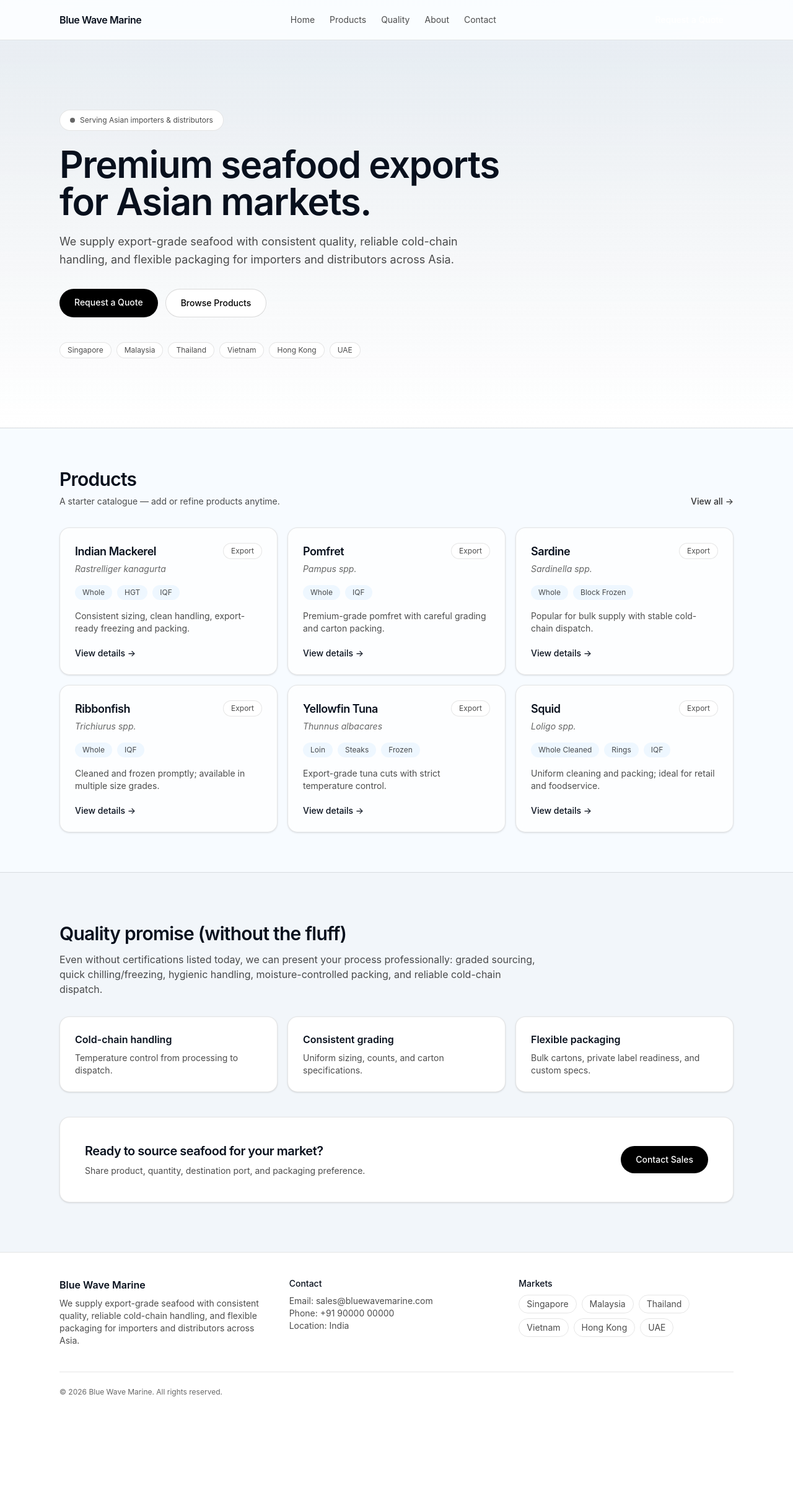
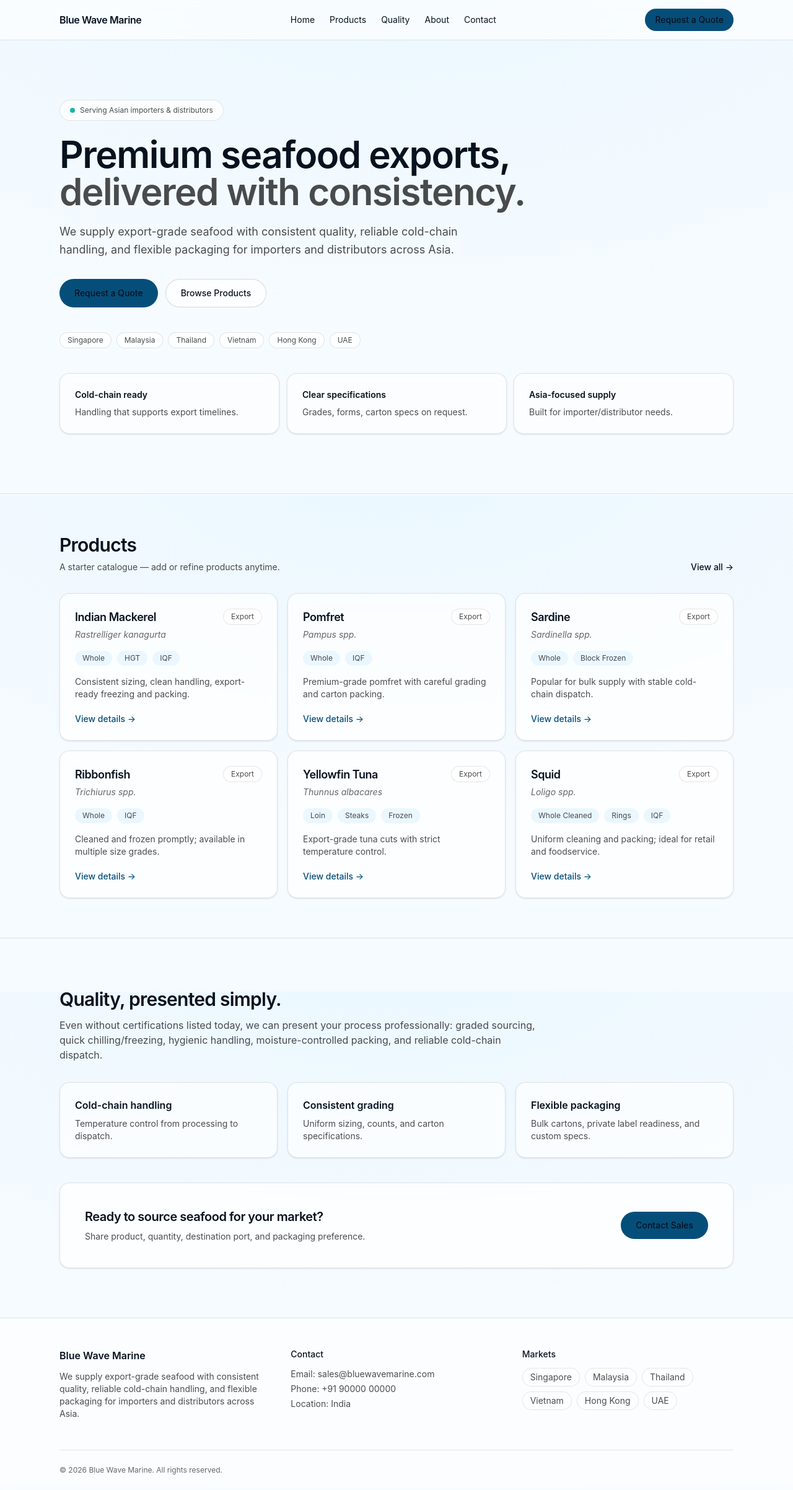
Before and after one commit to KennethMartin06/Blue_Marine_Website, a Next.js app: page / in a window 1280 px wide. Shown: the whole page at 62% size. Before the commit the page ends 2278 px from the top, so only its background shows below. Built offline with nearby package versions, Linux system fonts and the light colour scheme.

Commit message:
Fix hover pop + ennforce ocean palette + fix disappearing buttons

```diff
--- a/app/globals.css
+++ b/app/globals.css
@@ -1,23 +1,29 @@
 @import "tailwindcss";
 
-/* Oceanic + Apple-minimal design tokens */
 :root {
-  --bg: #f7fbff;
-  --bg2: #eef7ff;
-  --fg: #08101d;
-  --muted: rgba(8, 16, 29, 0.68);
-  --border: rgba(8, 16, 29, 0.12);
-  --card: rgba(255, 255, 255, 0.78);
+  --bg: #f6fbff;
+  --bg2: #eaf7ff;
+  --fg: #07121f;
+  --muted: rgba(7, 18, 31, 0.68);
+  --border: rgba(7, 18, 31, 0.12);
 
-  --ocean-1: #0b4a6f;
-  --ocean-2: #0ea5a4;
+  /* Ocean palette */
+  --ocean-700: #064e7a;
+  --ocean-600: #0b6aa3;
+  --teal-500: #14b8a6;
+  --teal-400: #2dd4bf;
+}
+
+html,
+body {
+  height: 100%;
 }
 
 body {
   background: radial-gradient(1200px 600px at 50% -10%, var(--bg2), var(--bg));
   color: var(--fg);
 
-  /* Apple-style system font stack (SF Pro on macOS automatically) */
+  /* Apple-like system font stack (SF Pro on macOS automatically) */
   font-family: -apple-system, BlinkMacSystemFont, "SF Pro Display", "SF Pro Text",
     "Segoe UI", Inter, Roboto, Helvetica, Arial, system-ui, sans-serif;
 
@@ -26,7 +32,24 @@ body {
   -moz-osx-font-smoothing: grayscale;
 }
 
-/* Optional: nicer selection color */
+/* Prevent default browser anchor styles from breaking your UI */
+a {
+  color: inherit;
+  text-decoration: none;
+}
+
 ::selection {
-  background: rgba(14, 165, 164, 0.25);
+  background: rgba(20, 184, 166, 0.25);
 }
+
+/* Reusable pop hover animation (apply ONLY to cards/boxes) */
+.pop {
+  transition: transform 220ms cubic-bezier(0.2, 0.8, 0.2, 1),
+    box-shadow 220ms cubic-bezier(0.2, 0.8, 0.2, 1),
+    border-color 220ms cubic-bezier(0.2, 0.8, 0.2, 1),
+    background-color 220ms cubic-bezier(0.2, 0.8, 0.2, 1);
+  will-change: transform;
+}
+.pop:hover {
+  transform: translateY(-6px) scale(1.01);
+}
--- a/app/page.tsx
+++ b/app/page.tsx
@@ -6,16 +6,17 @@ import ProductCard from "@/components/ProductCard";
 export default function HomePage() {
   return (
     <>
-      <section className="border-b border-black/10 bg-gradient-to-b from-black/[0.04] to-white">
+      <section className="border-b border-black/10">
         <Container>
-          <div className="py-20 md:py-28">
-            <div className="inline-flex items-center gap-2 rounded-full border border-black/10 bg-white px-4 py-2 text-xs text-black/70">
-              <span className="h-2 w-2 rounded-full bg-black/60" />
+          <div className="py-16 md:py-24">
+            <div className="inline-flex items-center gap-2 rounded-full border border-black/10 bg-white/70 px-4 py-2 text-xs text-black/70 backdrop-blur">
+              <span className="h-2 w-2 rounded-full bg-[color:var(--teal-500)]" />
               Serving Asian importers & distributors
             </div>
 
             <h1 className="mt-6 max-w-3xl text-4xl font-semibold tracking-tight md:text-6xl">
-              Premium seafood exports for Asian markets.
+              Premium seafood exports,{" "}
+              <span className="text-black/70">delivered with consistency.</span>
             </h1>
 
             <p className="mt-5 max-w-2xl text-base leading-relaxed text-black/70 md:text-lg">
@@ -25,13 +26,14 @@ export default function HomePage() {
             <div className="mt-8 flex flex-wrap gap-3">
               <Link
                 href="/contact"
-                className="rounded-full bg-black px-6 py-3 text-sm font-medium text-white hover:bg-black/90"
+                className="inline-flex items-center justify-center rounded-full bg-[color:var(--ocean-700)] px-6 py-3 text-sm font-medium text-white hover:bg-[color:var(--ocean-600)] transition-colors duration-200 focus-visible:outline-none focus-visible:ring-2 focus-visible:ring-[color:var(--teal-400)] focus-visible:ring-offset-2"
               >
                 Request a Quote
               </Link>
+
               <Link
                 href="/products"
-                className="rounded-full border border-black/15 bg-white px-6 py-3 text-sm font-medium text-black hover:bg-black/5"
+                className="inline-flex items-center justify-center rounded-full border border-black/15 bg-white/70 px-6 py-3 text-sm font-medium text-black hover:bg-black/5 transition-colors duration-200"
               >
                 Browse Products
               </Link>
@@ -41,10 +43,26 @@ export default function HomePage() {
               {site.markets.map((m) => (
                 <span
                   key={m}
-                  className="rounded-full border border-black/10 bg-white px-3 py-1 text-xs text-black/70"
+                  className="rounded-full border border-black/10 bg-white/70 px-3 py-1 text-xs text-black/70"
                 >
                   {m}
                 </span>
+              ))}
+            </div>
+
+            <div className="mt-10 grid gap-3 md:grid-cols-3">
+              {[
+                { t: "Cold-chain ready", d: "Handling that supports export timelines." },
+                { t: "Clear specifications", d: "Grades, forms, carton specs on request." },
+                { t: "Asia-focused supply", d: "Built for importer/distributor needs." },
+              ].map((x) => (
+                <div
+                  key={x.t}
+                  className="pop rounded-2xl border border-black/10 bg-white/60 p-6 shadow-sm backdrop-blur hover:shadow-lg"
+                >
+                  <div className="text-sm font-semibold">{x.t}</div>
+                  <div className="mt-2 text-sm text-black/70">{x.d}</div>
+                </div>
               ))}
             </div>
           </div>
@@ -63,9 +81,10 @@ export default function HomePage() {
                   A starter catalogue — add or refine products anytime.
                 </p>
               </div>
+
               <Link
                 href="/products"
-                className="hidden text-sm font-medium text-black/80 hover:text-black md:block"
+                className="hidden text-sm font-medium text-[color:var(--ocean-700)] hover:text-[color:var(--ocean-600)] md:block transition-colors duration-200"
               >
                 View all →
               </Link>
@@ -80,11 +99,11 @@ export default function HomePage() {
         </Container>
       </section>
 
-      <section className="border-t border-black/10 bg-black/[0.02]">
+      <section className="border-t border-black/10">
         <Container>
           <div className="py-16 md:py-20">
             <h2 className="text-2xl font-semibold tracking-tight md:text-3xl">
-              Quality promise (without the fluff)
+              Quality, presented simply.
             </h2>
             <p className="mt-3 max-w-3xl text-sm text-black/70 md:text-base">
               Even without certifications listed today, we can present your process professionally:
@@ -94,22 +113,13 @@ export default function HomePage() {
 
             <div className="mt-8 grid gap-4 md:grid-cols-3">
               {[
-                {
-                  title: "Cold-chain handling",
-                  desc: "Temperature control from processing to dispatch.",
-                },
-                {
-                  title: "Consistent grading",
-                  desc: "Uniform sizing, counts, and carton specifications.",
-                },
-                {
-                  title: "Flexible packaging",
-                  desc: "Bulk cartons, private label readiness, and custom specs.",
-                },
+                { title: "Cold-chain handling", desc: "Temperature control from processing to dispatch." },
+                { title: "Consistent grading", desc: "Uniform sizing, counts, and carton specifications." },
+                { title: "Flexible packaging", desc: "Bulk cartons, private label readiness, and custom specs." },
               ].map((x) => (
                 <div
                   key={x.title}
-                  className="rounded-2xl border border-black/10 bg-white p-6 shadow-sm"
+                  className="pop rounded-2xl border border-black/10 bg-white/60 p-6 shadow-sm backdrop-blur hover:shadow-lg"
                 >
                   <div className="text-base font-semibold">{x.title}</div>
                   <p className="mt-2 text-sm text-black/70">{x.desc}</p>
@@ -117,7 +127,7 @@ export default function HomePage() {
               ))}
             </div>
 
-            <div className="mt-10 rounded-2xl border border-black/10 bg-white p-8 shadow-sm md:p-10">
+            <div className="pop mt-10 rounded-2xl border border-black/10 bg-white/70 p-8 shadow-sm backdrop-blur hover:shadow-lg md:p-10">
               <div className="flex flex-col items-start justify-between gap-6 md:flex-row md:items-center">
                 <div>
                   <div className="text-xl font-semibold tracking-tight">
@@ -127,9 +137,10 @@ export default function HomePage() {
                     Share product, quantity, destination port, and packaging preference.
                   </p>
                 </div>
+
                 <Link
                   href="/contact"
-                  className="rounded-full bg-black px-6 py-3 text-sm font-medium text-white hover:bg-black/90"
+                  className="inline-flex items-center justify-center rounded-full bg-[color:var(--ocean-700)] px-6 py-3 text-sm font-medium text-white hover:bg-[color:var(--ocean-600)] transition-colors duration-200 focus-visible:outline-none focus-visible:ring-2 focus-visible:ring-[color:var(--teal-400)] focus-visible:ring-offset-2"
                 >
                   Contact Sales
                 </Link>
--- a/components/Footer.tsx
+++ b/components/Footer.tsx
@@ -3,17 +3,17 @@ import { site } from "@/content/site";
 
 export default function Footer() {
   return (
-    <footer className="border-t border-black/10 bg-white">
+    <footer className="border-t border-black/10 bg-white/50 backdrop-blur">
       <Container>
-        <div className="grid gap-6 py-10 md:grid-cols-3">
+        <div className="grid gap-8 py-12 md:grid-cols-3">
           <div>
             <div className="font-semibold">{site.name}</div>
-            <p className="mt-2 text-sm text-black/70">{site.description}</p>
+            <p className="mt-3 text-sm text-black/70">{site.description}</p>
           </div>
 
           <div className="text-sm">
             <div className="font-medium">Contact</div>
-            <div className="mt-2 text-black/70">
+            <div className="mt-3 space-y-1 text-black/70">
               <div>Email: {site.contact.email}</div>
               <div>Phone: {site.contact.phone}</div>
               <div>Location: {site.contact.location}</div>
@@ -22,11 +22,11 @@ export default function Footer() {
 
           <div className="text-sm">
             <div className="font-medium">Markets</div>
-            <div className="mt-2 flex flex-wrap gap-2 text-black/70">
+            <div className="mt-3 flex flex-wrap gap-2 text-black/70">
               {site.markets.map((m) => (
                 <span
                   key={m}
-                  className="rounded-full border border-black/10 px-3 py-1"
+                  className="rounded-full border border-black/10 bg-white/60 px-3 py-1"
                 >
                   {m}
                 </span>
--- a/components/Navbar.tsx
+++ b/components/Navbar.tsx
@@ -24,7 +24,7 @@ export default function Navbar() {
               <Link
                 key={i.href}
                 href={i.href}
-                className="text-black/70 hover:text-black"
+                className="text-black/70 hover:text-black transition-colors duration-200"
               >
                 {i.label}
               </Link>
@@ -33,7 +33,7 @@ export default function Navbar() {
 
           <Link
             href="/contact"
-            className="rounded-full bg-[color:var(--ocean-700)] px-4 py-2 text-sm font-medium text-white hover:bg-[color:var(--ocean-600)]"
+            className="inline-flex items-center justify-center rounded-full bg-[color:var(--ocean-700)] px-4 py-2 text-sm font-medium text-white hover:bg-[color:var(--ocean-600)] transition-colors duration-200 focus-visible:outline-none focus-visible:ring-2 focus-visible:ring-[color:var(--teal-400)] focus-visible:ring-offset-2"
           >
             Request a Quote
           </Link>
--- a/components/ProductCard.tsx
+++ b/components/ProductCard.tsx
@@ -17,7 +17,7 @@ export default function ProductCard({ p }: { p: Product }) {
           ) : null}
         </div>
 
-        <span className="rounded-full border border-black/10 bg-white px-3 py-1 text-xs text-black/70">
+        <span className="rounded-full border border-black/10 bg-white/80 px-3 py-1 text-xs text-black/70">
           Export
         </span>
       </div>
```
